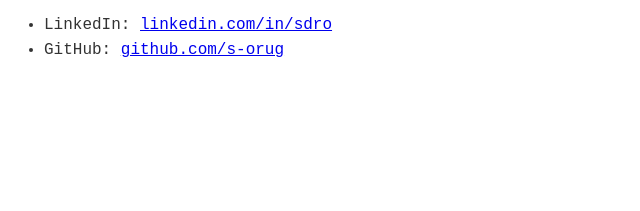
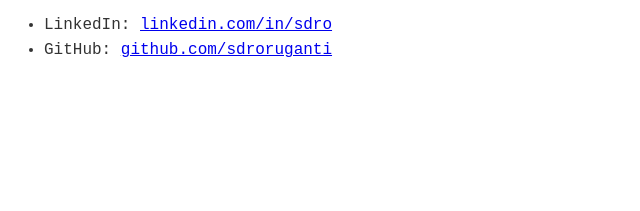
Before and after one commit to sdroruganti/sdroruganti, a plain HTML site: page index.html in a window 1280 px wide. Shown: the part 564-775 px from the top of the page, 186-826 px from the left. Drawn offline with Linux system fonts and the light colour scheme.

Commit message:
updating username

```diff
--- a/index.html
+++ b/index.html
@@ -5,7 +5,7 @@
     <meta charset="UTF-8">
     <meta name="viewport" content="width=device-width, initial-scale=1.0">
     <meta name="description" content="Welcome to my personal website. Learn more about me, my projects, and interests.">
-    <title>s-orug</title>
+    <title>sdroruganti</title>
     <link rel="stylesheet" href="styles.css">
     <link rel="icon" href="images/favicon.ico" type="image/x-icon">
 </head>
@@ -38,7 +38,7 @@
             <p>You can follow my progress on the site. Here are links to my other socials:</p>
             <ul>
                 <li>LinkedIn: <a href="https://www.linkedin.com/in/sdro/" target="_blank">linkedin.com/in/sdro</a></li>
-                <li>GitHub: <a href="https://github.com/sdroruganti" target="_blank">github.com/s-orug</a></li>
+                <li>GitHub: <a href="https://github.com/sdroruganti" target="_blank">github.com/sdroruganti</a></li>
             </ul>
         </section>
     </main>
```
Also changed, not shown: life.html (+1 -1 lines), reads.html (+1 -1 lines), skills.html (+1 -1 lines).
